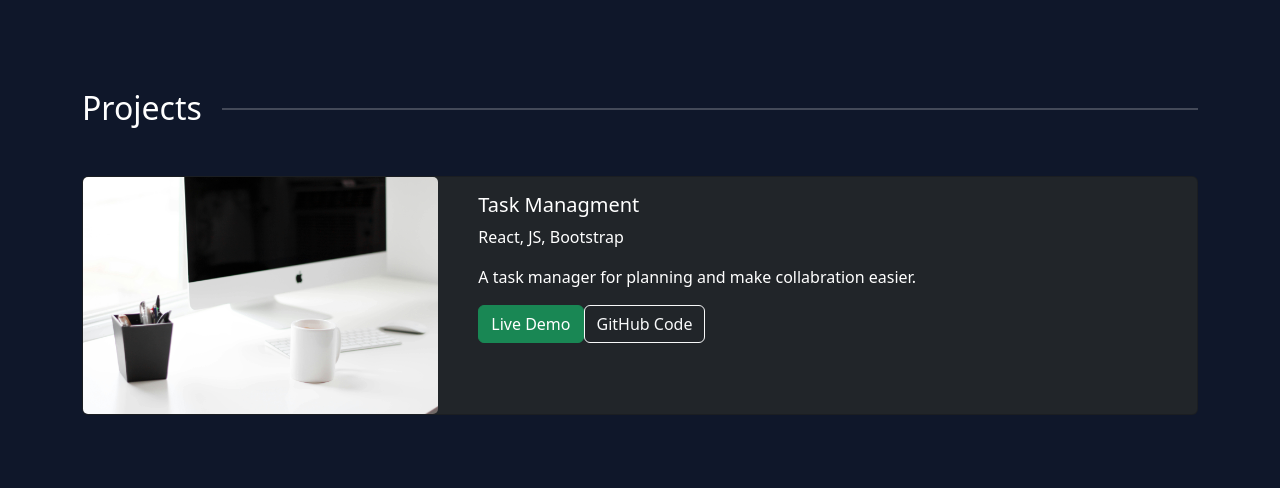
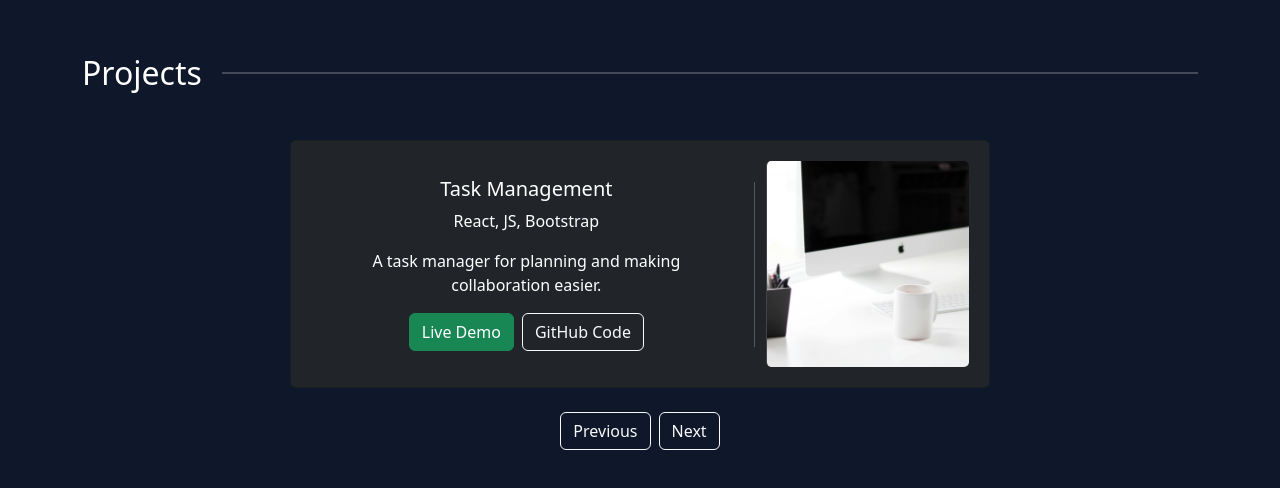
Before and after one commit to mstfazmni/portfolio-v2, a React (Create React App) app: page / in a window 1280 px wide. Shown: the part 948-1436 px from the top of the page. Built offline with nearby package versions, Linux system fonts and the light colour scheme.

Commit message:
Card and projects updated

```diff
--- a/src/components/Card.css
+++ b/src/components/Card.css
@@ -1,4 +1,27 @@
+.card-wrapper {
+  max-width: 700px;
+  width: 100%;
+}
+
+.custom-card {
+  border: 1px solid #ffffff25;
+  border-radius: 10px;
+  overflow: hidden;
+  padding: 20px;
+}
+
 .card-img {
   height: 100%;
   object-fit: cover;
+  border-left: 1px solid #444;
 }
+
+.vertical-divider {
+  content: "";
+  position: absolute;
+  left: 0;
+  top: 10%;
+  bottom: 10%;
+  width: 1px;
+  background-color: #555;
+}
--- a/src/components/Card.jsx
+++ b/src/components/Card.jsx
@@ -1,26 +1,28 @@
-import React from "react";
-import './Card.css';
+import React from 'react';
+import './Card.css'
 
-
-function Card () {
+function Card({ project }) {
   return (
-          <div className="card bg-dark text-white">
-          <div className="row no-gutters">
-            <div className="col-md-4">
-              <img src="/assets/images/1.jpg" className="card-img" alt="TaskManagment Screenshot" />
+    <div className="card-wrapper mx-auto">
+    <div className="card bg-dark text-white custom-card">
+        <div className="row no-gutters flex-row-reverse">
+        <div className="col-md-4 position-relative">
+            <img src={project.image} className="card-img" alt={`${project.title} Screenshot`} />
+            <div className="vertical-divider"></div>
         </div>
         <div className="col-md-8">
             <div className="card-body">
-                <h5 className="card-title">Task Managment</h5>
-                <p className="card-text">React, JS, Bootstrap</p>
-                <p className="card-text">A task manager for planning and make collabration easier.</p>
-                <a href="#" className="btn btn-success mr-2">Live Demo</a>
-                <a href="#" className="btn btn-outline-light">GitHub Code</a>
+            <h5 className="card-title">{project.title}</h5>
+            <p className="card-text">{project.tech}</p>
+            <p className="card-text">{project.description}</p>
+            <a href={project.liveDemo} className="btn btn-success me-2" target="_blank" rel="noopener noreferrer">Live Demo</a>
+            <a href={project.github} className="btn btn-outline-light" target="_blank" rel="noopener noreferrer">GitHub Code</a>
             </div>
         </div>
         </div>
     </div>
-    )
+    </div>
+  );
 }
 
 export default Card;
--- a/src/components/Navbar.jsx
+++ b/src/components/Navbar.jsx
@@ -13,6 +13,9 @@ function Navbar() {
               <Link to="home" smooth={true} duration={500} className="nav-link" offset={-60}>Home</Link>
             </li>
             <li className="nav-item">
+              <Link to="skills" smooth={true} duration={500} className="nav-link" offset={-60}>Skills</Link>
+            </li>
+            <li className="nav-item">
               <Link to="projects" smooth={true} duration={500} className="nav-link" offset={-60}>Projects</Link>
             </li>
             <li className="nav-item">
--- a/src/components/Projects.css
+++ b/src/components/Projects.css
@@ -12,3 +12,6 @@
   border-top: 2px solid #e0e0e0;
   margin-left: 20px;
 }
+.slideshow-container {
+  transition: all 0.5s ease-in-out;
+}
--- a/src/components/Projects.jsx
+++ b/src/components/Projects.jsx
@@ -1,8 +1,50 @@
-import React from 'react';
+import React , {useState} from 'react';
 import './Projects.css';
 import Card from './Card';
 
+const projectData = [
+  {
+    title: "Task Management",
+    tech: "React, JS, Bootstrap",
+    description: "A task manager for planning and making collaboration easier.",
+    image: "/assets/images/1.jpg",
+    liveDemo: "#",
+    github: "#",
+  },
+  {
+    title: "TravelBot",
+    tech: "React, OpenAI API",
+    description: "An AI-powered travel planner that suggests personalized itineraries.",
+    image: "/assets/images/2.jpg",
+    liveDemo: "#",
+    github: "#",
+  },
+   {
+    title: "BLKROUGE",
+    tech: "React, OpenAI API",
+    description: "An E-Commerce website to order your clothes as you desierd.",
+    image: "/assets/images/3.jpg",
+    liveDemo: "#",
+    github: "#",
+  },
+];
+
+
+
 function Projects() {
+  const [currentIndex, setCurrentIndex] = useState(0);
+
+  const handleNext = () => {
+    setCurrentIndex((prevIndex) => (prevIndex + 1) % projectData.length);
+  }
+  const handlePrev = () => {
+    setCurrentIndex((prevIndex) =>
+      prevIndex === 0 ? projectData.length - 1 : prevIndex - 1
+    );
+  };
+
+  const currenProject = projectData[currentIndex];
+
   return (
     <section className="projects-section py-5 text-white" id="projects">
 
@@ -12,8 +54,15 @@ function Projects() {
           <h2 className="mb-0">Projects</h2>
           <hr className="devider" />
         </div>
-        {/* card */}
-        <Card />
+
+        {/* Slideshow controls */}
+        <div className='slideshow-container text-center'>
+          <Card project={currenProject} />
+          <div className='mt-4'>
+            <button className='btn btn-outline-light me-2' onClick={handlePrev}>Previous</button>
+            <button className='btn btn-outline-light' onClick={handleNext}>Next</button>
+          </div>
+        </div>
       </div>
     </section>
   );
```
Lines whose indentation alone changed are shown as unchanged.
